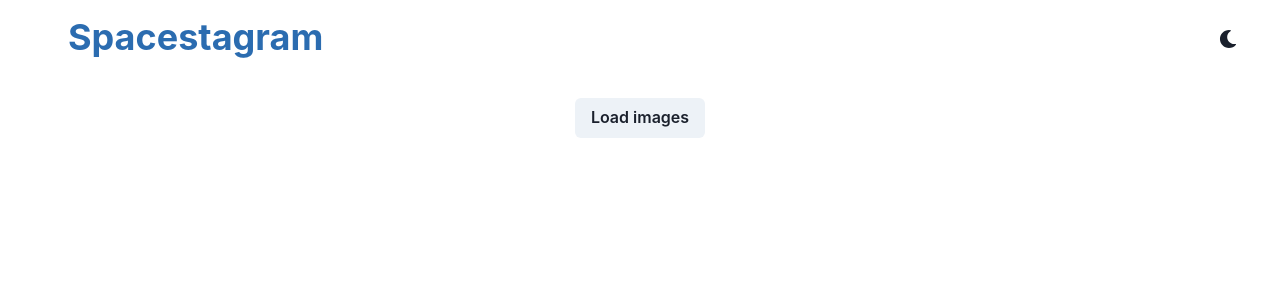
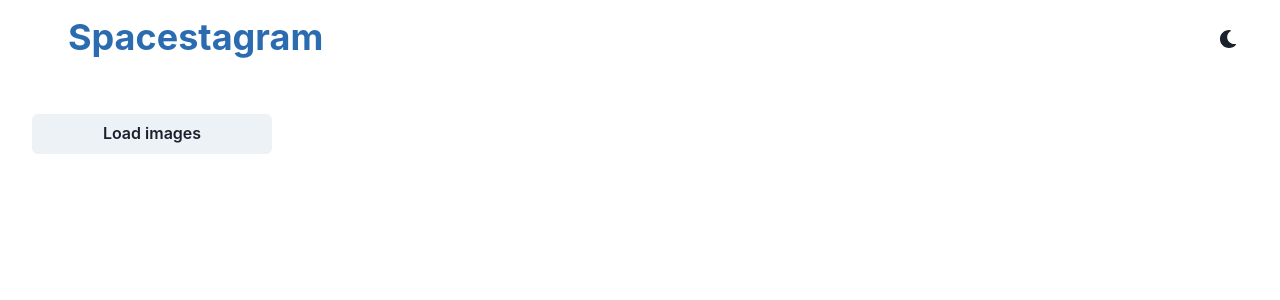
Before and after one commit to OrenScheer/shopify-frontend-challenge, a React (Create React App) app: page / in a window 1280 px wide. Shown: the top 300 px of the page. Built offline with nearby package versions, Linux system fonts and the light colour scheme; some icons are missing.

Commit message:
Update styling, favicon, and webpage title

```diff
--- a/public/index.html
+++ b/public/index.html
@@ -2,7 +2,8 @@
 <html lang="en">
   <head>
     <meta charset="utf-8" />
-    <link rel="icon" href="%PUBLIC_URL%/favicon.ico" />
+    <link rel="icon" href="%PUBLIC_URL%/user-astronaut-solid.svg" />
+    <!-- Icon from FontAwesome using license: https://fontawesome.com/license. Only the colour was changed.-->
     <meta name="viewport" content="width=device-width, initial-scale=1" />
     <meta name="theme-color" content="#000000" />
     <meta
@@ -24,7 +25,7 @@
       work correctly both with client-side routing and a non-root public URL.
       Learn how to configure a non-root public URL by running `npm run build`.
     -->
-    <title>React App</title>
+    <title>Spacestagram</title>
   </head>
   <body>
     <noscript>You need to enable JavaScript to run this app.</noscript>
--- a/src/App.tsx
+++ b/src/App.tsx
@@ -80,10 +80,27 @@
           </Flex>
         </Flex>
       </Flex>
-      <Button onClick={getData} mb={4} mt="50px">
+      <Flex
+        width="100%"
+        px={8}
+        justifyContent="space-between"
+        alignItems="flex-start"
+        direction={{ base: "column", md: "row" }}
+        mt="50px"
+      >
+        <Flex
+          direction="column"
+          pos={{ md: "sticky" }}
+          top="100px"
+          width={{ base: "100%", md: "20%" }}
+          mb={4}
+          mr={4}
+        >
+          <Button onClick={getData} my={4}>
             Load images
           </Button>
-      <Box width="80%">
+        </Flex>
+        <Box width={{ base: "100%", md: "80%" }}>
           {isError && (
             <Alert
               status="error"
@@ -98,7 +115,9 @@
               <AlertTitle mt={4} mb={1} fontSize="2xl">
                 There was an error.
               </AlertTitle>
-            <AlertDescription fontSize="xl">Please try again.</AlertDescription>
+              <AlertDescription fontSize="xl">
+                Please try again.
+              </AlertDescription>
             </Alert>
           )}
           {isLoaded ? (
@@ -111,6 +130,7 @@
           )}
         </Box>
       </Flex>
+    </Flex>
   );
 };
 
--- a/src/index.tsx
+++ b/src/index.tsx
@@ -1,8 +1,18 @@
 import * as React from "react";
 
-import { ChakraProvider, ColorModeScript, theme } from "@chakra-ui/react";
+import {
+  ChakraProvider,
+  ChakraTheme,
+  ColorModeScript,
+  extendTheme,
+} from "@chakra-ui/react";
 import ReactDOM from "react-dom";
 import App from "./App";
+
+const theme: ChakraTheme = extendTheme({
+  initialColorMode: "dark",
+  useSystemColorMode: false,
+}) as ChakraTheme;
 
 ReactDOM.render(
   <React.StrictMode>
```
Also changed, not shown: public/user-astronaut-solid.svg (added). Lines whose indentation alone changed are shown as unchanged.
